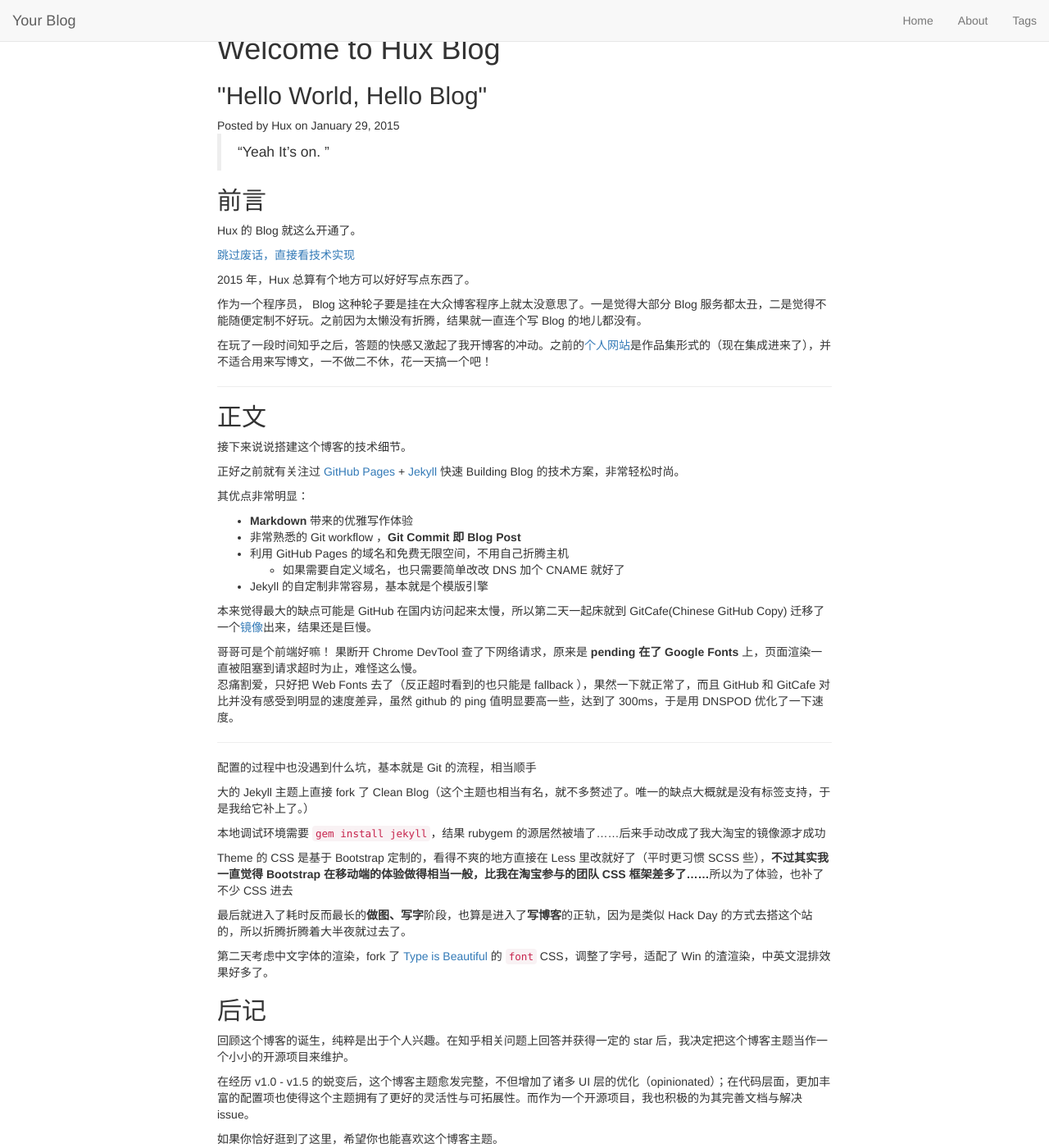
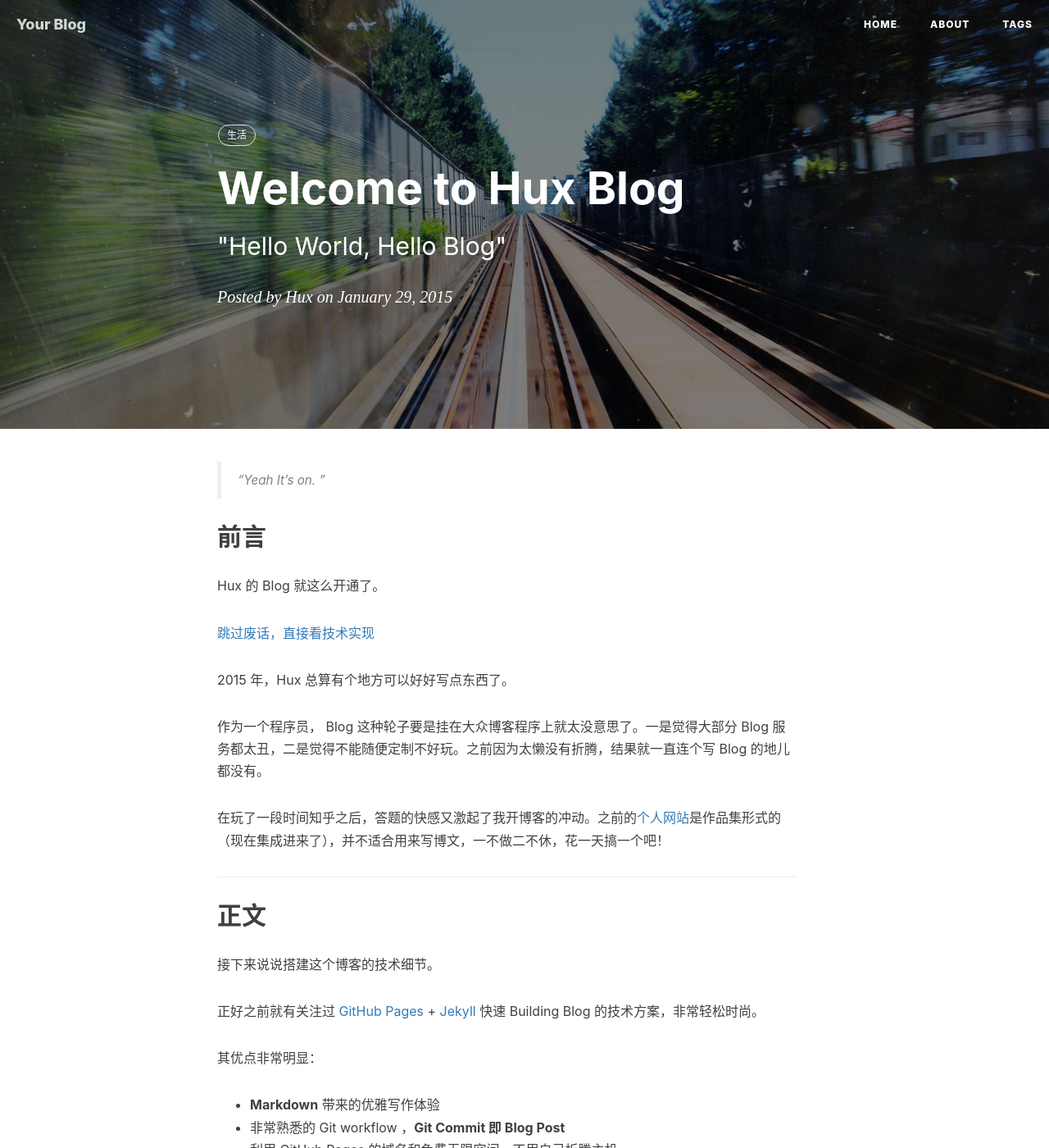
Before and after one commit to LvOlivia/LvOlivia.github.io, a Jekyll site: the page built from _posts/2014-01-29-hello-2015.markdown, in a window 1280 px wide and 1400 px high. Shown: the whole window at 82% size. Built offline with Jekyll 4.4.1, drawn with Linux system fonts in a browser that asks for light colours; nearby versions of some CDN libraries; library files that are not in the unit come from our copies; comment, search, counter and statistics services are not loaded.

```diff
--- a/_config.yml
+++ b/_config.yml
@@ -6,7 +6,7 @@ email: huxpro@gmail.com
 description: ""
 keyword: ""
 url: "http://huangxuan.me"              # your host, for absolute URL
-baseurl: "LvOlivia.github.io"         # for example, '/blog' if your blog hosted on 'host/blog'
+baseurl: "/LvOlivia.github.io"         # for example, '/blog' if your blog hosted on 'host/blog'
 
 
 
```
Also changed, not shown: 1 other file.
